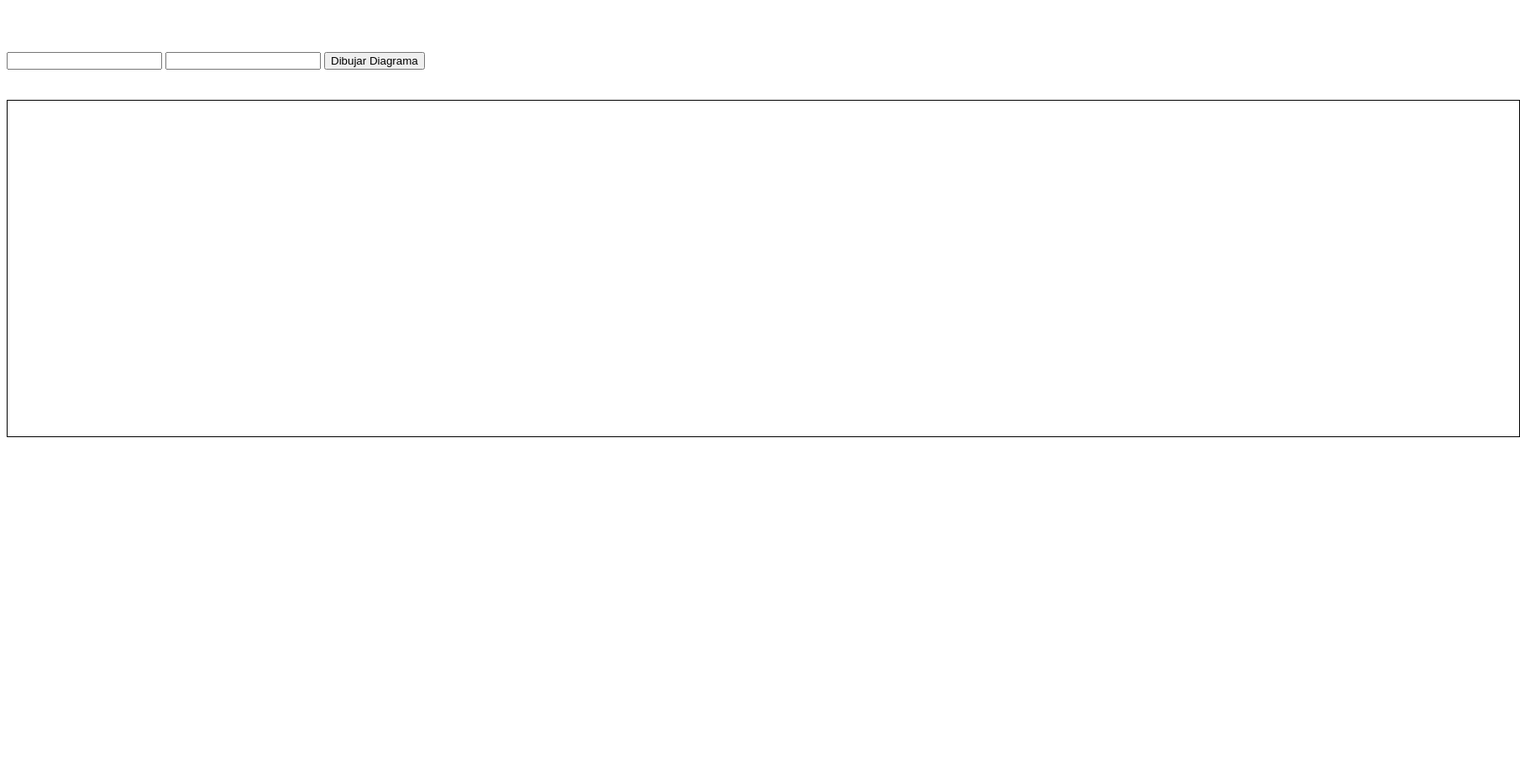
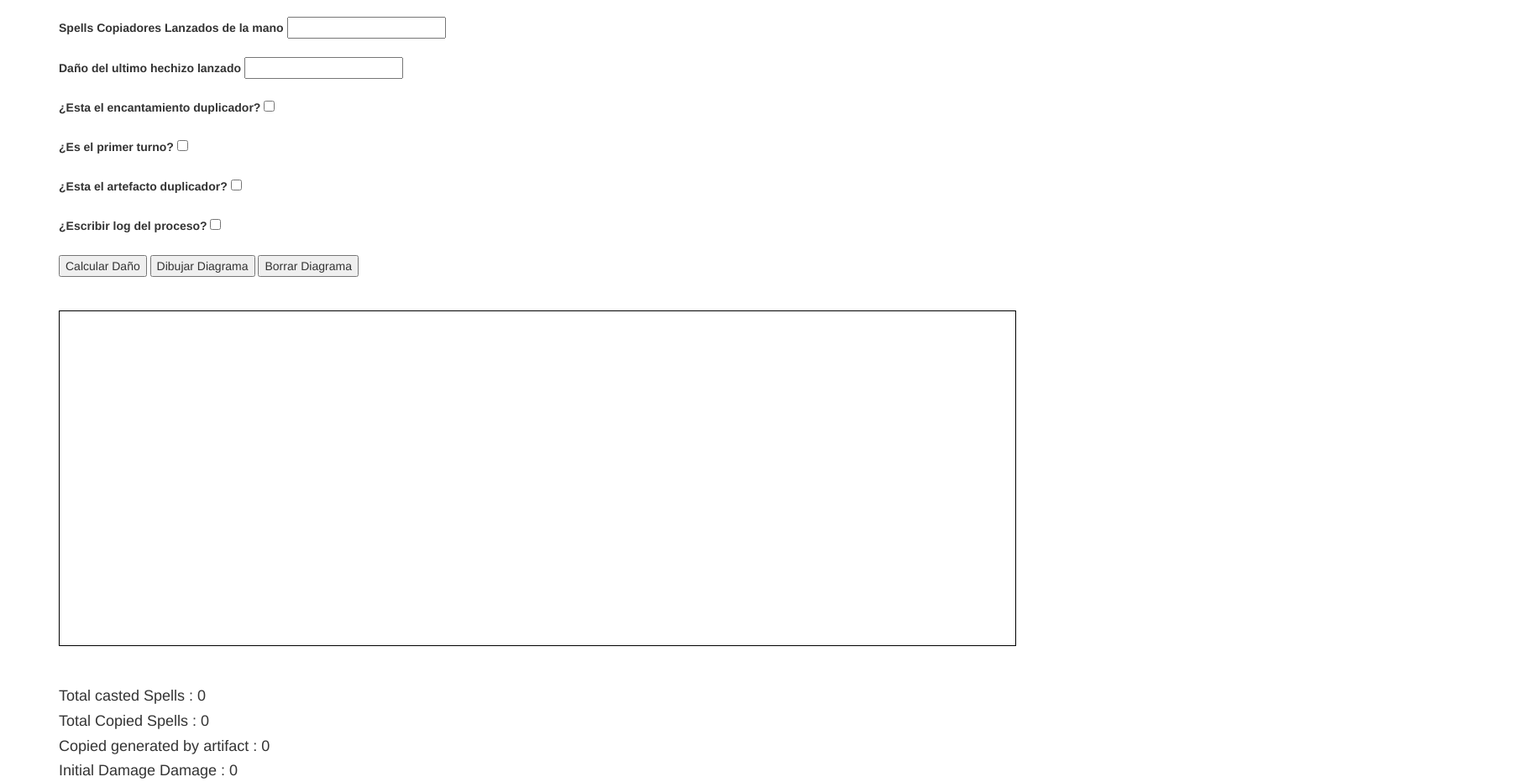
Before and after one commit to LDsAragon/CalculadorDa-oMagic, a plain HTML site: page index.html in a window 1280 px wide. Shown: the top 932 px of the page at 84% size, 1810 px wide, since content can reach past the window. Before the commit the page ends 800 px from the top, so only its background shows below. Drawn offline with Linux system fonts and the light colour scheme.

Commit message:
VisualLayoutWorking

```diff
--- a/index.html
+++ b/index.html
@@ -2,26 +2,130 @@
 <html>
   <script text="JavaScript" src="index.js"></script>
   <script text="JavaScript" src="libs/go.js"></script>
-  <!-- <script text="JavaScript" src="libs/jquery.min.js"></script> -->
-  <!-- <link rel="stylesheet" href="libs/bootstrap.min.css" /> -->
+  <script text="JavaScript" src="libs/jquery.min.js"></script>
+  <link rel="stylesheet" href="libs/bootstrap.min.css" />
 
   <body>
-    <br>
-    <br>
-    <br>
-    <input id="spellsLanzados" type="number" />
-    <input id="numberOFSpells" type="number" />
-    <button type="button" name="artifactPresent" onclick="draw()">Dibujar Diagrama</button>
-    <br>
-    <br>
-    <br>
-      <div id="myDiagramDiv" style="border: 1px solid black; width: 1800px; height: 400px; position: relative;">
-      <canvas tabindex="0" style="position: absolute; top: 0px; left: 0px; z-index: 2; user-select: none; touch-action: none; width: 298px; height: 198px;" width="298" height="198">This text is displayed if your browser does not support the Canvas HTML element.</canvas>
-      <div style="position: absolute; overflow: auto; width: 298px; height: 198px; z-index: 1;">
-        <div style="position: absolute; width: 1px; height: 1px;"></div>
+    <div class="container">
+      <br />
+      <div>
+        <label>Spells Copiadores Lanzados de la mano</label>
+        <input id="numberOFSpells" type="number" min="0" />
+        <br />
+        <br />
+      </div>
+
+      <div>
+        <label>Daño del ultimo hechizo lanzado</label>
+        <input id="damage" type="number" min="0" />
+        <br />
+        <br />
+      </div>
+
+      <div>
+        <label>¿Esta el encantamiento duplicador?</label>
+        <input id="duplicatorEnchantment" type="checkbox" />
+        <br />
+        <br />
+      </div>
+
+      <div>
+        <label>¿Es el primer turno?</label>
+        <input id="firstTurn" type="checkbox" />
+        <br />
+        <br />
+      </div>
+
+      <div>
+        <label>¿Esta el artefacto duplicador?</label>
+        <input id="duplicatorArtifact" type="checkbox" />
+        <br />
+        <br />
+      </div>
+
+      <!-- <div>
+      <label>¿Esta el encantamiento de Tormenta?</label>
+      <input id="tormentEnchantment" type="checkbox" />
+          <br>
+              <br>
+    </div> -->
+
+      <div>
+        <label>¿Escribir log del proceso?</label>
+        <input id="writeLogs" type="checkbox" />
+        <br />
+        <br />
+      </div>
+
+      <button
+        type="button"
+        name="artifactPresent"
+        onclick="calculateDamageToGraph()"
+      >
+        Calcular Daño
+      </button>
+      <button type="button" name="artifactPresent" onclick="draw()">
+        Dibujar Diagrama
+      </button>
+      <button type="button" name="artifactPresent" onclick="deleteDiagram()">
+        Borrar Diagrama
+      </button>
+      <br />
+      <br />
+      <br />
+    </div>
+
+    <div class="container">
+      <div
+        class="myDiagramDiv"
+        id="myDiagramDiv"
+        style="
+          border: 1px solid black;
+          width: auto;
+          height: 400px;
+          position: relative;
+        "
+      >
+        <canvas
+          tabindex="0"
+          style="
+            position: absolute;
+            top: 0px;
+            left: 0px;
+            z-index: 2;
+            user-select: none;
+            touch-action: none;
+            width: 298px;
+            height: 198px;
+          "
+          width="298"
+          height="198"
+          >This text is displayed if your browser does not support the Canvas
+          HTML element.</canvas
+        >
+        <div
+          style="
+            position: absolute;
+            overflow: auto;
+            width: 298px;
+            height: 198px;
+            z-index: 1;
+          "
+        >
+          <div style="position: absolute; width: 1px; height: 1px"></div>
+        </div>
       </div>
     </div>
-  <br>
+
+    <div class="container" >
+      <br>
+      <br>
+      <h4> Total casted Spells : <span id="castedSpells"> 0 </span> </h4>
+      <h4> Total Copied Spells : <span id="copiedSpells"> 0 </span> </h4>
+      <h4> Copied generated by artifact : <span id="generatedByArtifact"> 0 </span> </h4>
+      <h4> Initial Damage Damage : <span id="initialDamage"> 0 </span> </h4>
+      <h1> Total Spell Damage : <span id="totalDamage"> 0 </span> </h1>
+    </div>
 
   </body>
 </html>
--- a/index.js
+++ b/index.js
@@ -9,7 +9,24 @@ let finalSpellsQuantityValue = 0;
 let duplicatedByArtifact = 0;
 let printCopyCalculationLogs = true;
 let numeroDeHehizos;
-let isArtifactDuplicatorPresent = false ;
+let isArtifactDuplicatorPresent = false;
+let formsArray = undefined;
+
+
+function calculateDamageToGraph(){
+
+
+  calculateDrawData(
+    Number(document.getElementById("numberOFSpells").value),
+    Number(document.getElementById("damage").value),
+    Boolean(document.getElementById('duplicatorEnchantment').checked),
+    Boolean(document.getElementById('firstTurn').checked),
+    Boolean(document.getElementById('duplicatorArtifact').checked ),
+    Boolean(document.getElementById('writeLogs').checked)
+  )
+
+  draw()
+}
 
 function draw() {
   const $ = go.GraphObject.make; // for conciseness in defining templates
@@ -19,6 +36,10 @@ function draw() {
       'undoManager.isEnabled': true,
     });
 
+    if (formsArray === undefined) {
+      console.log('There was no calculation done, there is nothing to draw');
+      return;
+    }
 
     // define the "sample" Node template
     myDiagram.nodeTemplate = $(
@@ -47,22 +68,18 @@ function draw() {
 
     myDiagram.layout = new go.Layout();
 
-  let nodesArray ;
-  let linksArray ;
+    let nodesArray;
+    let linksArray;
 
-  if(isArtifactDuplicatorPresent) {
-    nodesArray = createArrayOfNodesArticaft(formsArray)
-    linksArray = createArrayOfLinksArtifact(formsArray)
+    if (isArtifactDuplicatorPresent) {
+      nodesArray = createArrayOfNodesArticaft(formsArray);
+      linksArray = createArrayOfLinksArtifact(formsArray);
     } else {
-    nodesArray = createArrayOfNodes(formsArray)
-    linksArray = createArrayOfLinks(formsArray)
+      nodesArray = createArrayOfNodes(formsArray);
+      linksArray = createArrayOfLinks(formsArray);
     }
 
-  myDiagram.model = new go.GraphLinksModel(
-    nodesArray,
-    linksArray
-  );
-
+    myDiagram.model = new go.GraphLinksModel(nodesArray, linksArray);
   } catch (error) {
     //console.log('Error :' + error);
     console.log('Cleaning Div');
@@ -72,7 +89,17 @@ function draw() {
   }
 }
 
-function graphSpellDamage(
+function deleteDiagram() {
+  try {
+    myDiagram.div = null;
+    console.log('Deleting diagram! ');
+  } catch (error) {
+    //console.log('Error :' + error);
+    console.log('There is no diagram to delete. First calculate, then draw');
+  }
+}
+
+function calculateDrawData(
   numberOfCopySpells,
   damage,
   isDuplicatorEnchantmentPresent,
@@ -80,7 +107,7 @@ function graphSpellDamage(
   isArtifactDuplicatorOfDuplicationsPresent,
   printDamageCalculationLogs
 ) {
-  calculateSpellDamage(
+  spellDamage = calculateSpellDamage(
     numberOfCopySpells,
     damage,
     isDuplicatorEnchantmentPresent,
@@ -89,7 +116,14 @@ function graphSpellDamage(
     printDamageCalculationLogs
   );
 
-  let formsArray = [];
+  document.getElementById("castedSpells").textContent  = numberOfCopySpells +1  ;
+  document.getElementById("copiedSpells").textContent  = numberOfCopies ;
+  document.getElementById("generatedByArtifact").textContent  = duplicatedByArtifact ;
+  document.getElementById("initialDamage").textContent  = damage ;
+  document.getElementById("totalDamage").textContent  = spellDamage ;
+
+
+  formsArray = [];
   for (let i = 0; i < numberOfCopySpells + 1; i++) {
     let emptyArray = [];
     formsArray.push([emptyArray]);
@@ -98,10 +132,13 @@ function graphSpellDamage(
     } else {
       numeroDeHehizos = calculateSpellDuplication(i);
     }
+
     formsArray[i] = numeroDeHehizos;
   }
+
+  if (printDamageCalculationLogs){
     console.log(formsArray);
-  window.formsArray = formsArray;
+  }
 }
 
 function calculateSpellDamage(
@@ -132,7 +169,6 @@ function calculateSpellDamage(
 
   return spellDamage;
 }
-
 
 function calculateNumberOfCopies(
   numberOfCopySpells,
@@ -240,7 +276,7 @@ function createArrayOfNodesArticaft(formsArray) {
       nodes.push({
         key: 'HC',
         color: 'orange',
-        location: new go.Point(originalXPosition + 100, originalYPosition-10),
+        location: new go.Point(originalXPosition + 100, originalYPosition - 10),
       });
     } else {
       numeroCopias = (formsArray[i] - 1) / 2;
@@ -349,7 +385,7 @@ function createArrayOfLinksArtifact(formsArray) {
             to: 'C' + (ultimoIndiceDer + 1),
           });
           ultimoIndiceIzquierda = ultimoIndiceIzquierda + 1;
-        } else if (z > numeroCopias / 2)  {
+        } else if (z > numeroCopias / 2) {
           while (doOnce2) {
             doOnce2 = false;
             ultimoIndiceIzquierda = ultimoIndice;
@@ -362,7 +398,7 @@ function createArrayOfLinksArtifact(formsArray) {
         }
         ultimoIndiceDer = ultimoIndiceDer + 1;
       }
-      ultimoIndice = ultimoIndiceIzquierda ;
+      ultimoIndice = ultimoIndiceIzquierda;
       doOnce = true;
       doOnce2 = true;
     }
@@ -385,14 +421,13 @@ function createArrayOfNodes(formsArray) {
       nodes.push({
         key: 'HC',
         color: 'orange',
-        location: new go.Point(originalXPosition + 100, originalYPosition-10),
+        location: new go.Point(originalXPosition + 100, originalYPosition - 10),
       });
     } else {
-
       let contador = 30;
       let variadorX;
       let lugarPrevio;
-      for (let z = 0; z < numeroCopias-1; z++) {
+      for (let z = 0; z < numeroCopias - 1; z++) {
         variadorX = i * 100;
 
         lugarPrevio = originalYPosition + contador;
@@ -422,7 +457,6 @@ function createArrayOfNodes(formsArray) {
   console.log(nodes);
   return nodes;
 }
-
 
 function createArrayOfLinks(formsArray) {
   let links = [];
@@ -454,7 +488,6 @@ function createArrayOfLinks(formsArray) {
           to: 'C' + (ultimoIndiceDer + 1),
         });
         ultimoIndiceDer = ultimoIndiceDer + 1;
-
       }
       doOnce = true;
     } else {
@@ -468,7 +501,7 @@ function createArrayOfLinks(formsArray) {
           ultimoIndiceDer = ultimoIndiceDer + 1;
           ultimoIndiceIzquierda = ultimoIndice;
         }
-        if (z < numeroCopias ) {
+        if (z < numeroCopias) {
           links.push({
             from: 'C' + (ultimoIndiceIzquierda + 1),
             to: 'C' + (ultimoIndiceDer + 1),
@@ -477,7 +510,7 @@ function createArrayOfLinks(formsArray) {
         }
         ultimoIndiceDer = ultimoIndiceDer + 1;
       }
-      ultimoIndice = ultimoIndiceIzquierda ;
+      ultimoIndice = ultimoIndiceIzquierda;
       doOnce = true;
       doOnce2 = true;
     }
```
Lines whose indentation alone changed are shown as unchanged.
